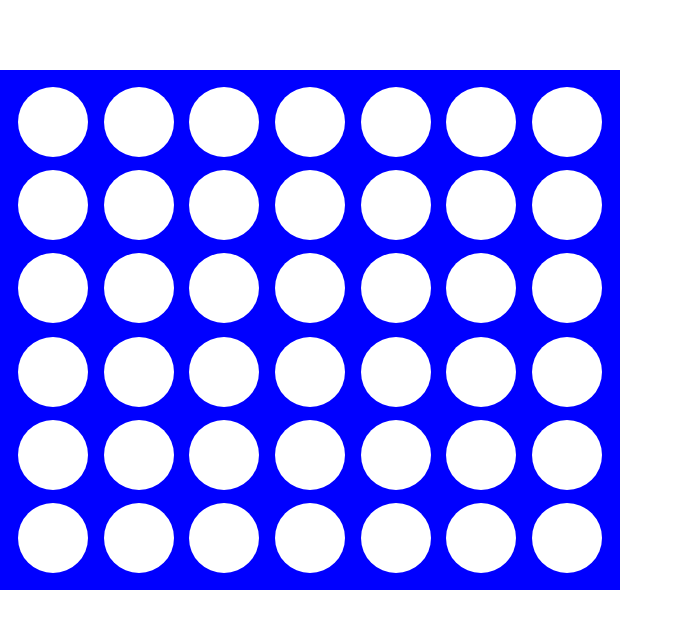
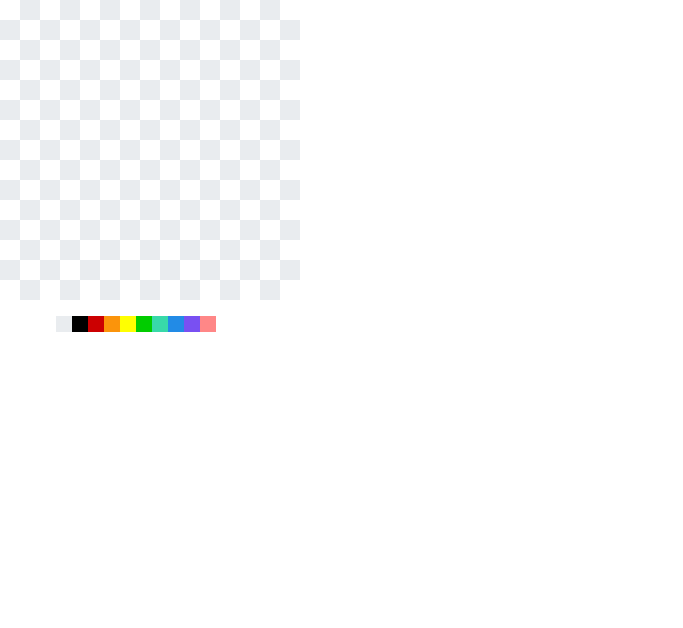
Before and after one commit to grumpycat808/react_greatfrontend, a React (Create React App) app: page / in a window 1280 px wide. Shown: the top 628 px of the page, without its empty margins (0-683 px from the left). Built offline with nearby package versions, Linux system fonts and the light colour scheme.

Commit message:
starting pixel art

```diff
--- a/src/App9.js
+++ b/src/App9.js
@@ -4,7 +4,8 @@ import { useState } from 'react'
 // import './image-carousel2.css'
 // import FileExplorer2 from './FileExplorer2'
 
-import ConnectFour from './ConnectFour'
+
+import PixelArt from './PixelArt'
 const images = [
     {
         src: 'https://picsum.photos/id/600/600/400',
@@ -47,7 +48,7 @@ export default function App() {
     }
     return (
         <div className="main">
-            <ConnectFour></ConnectFour>
+            <PixelArt></PixelArt>
         </div>
     )
 }
--- /dev/null
+++ b/src/Canvas.js
@@ -0,0 +1,19 @@
+import React from 'react'
+import './pixel-art.css'
+const grid = [];
+for (let index = 0; index < 15; index++) {
+    const newArr = [];
+    for (let j = 0; j < 15; j++) {
+        newArr.push(<div className='pixel'></div>)
+    }
+    grid.push(newArr)
+}
+function Canvas(props) {
+    return <div className='canvas'>{grid.map((row) => {
+        return <div className='row'>{row.map((cell) => {
+            return <div className='cell'></div>
+        })}</div>
+    })}</div>
+}
+
+export default Canvas
--- a/src/ConnectFour.js
+++ b/src/ConnectFour.js
@@ -4,51 +4,148 @@ import './connect-four.css'
 
 const getAvailableSlot = (column, boardState) => {
     for (let index = boardState.length - 1; index >= 0; index--) {
-
-        if(boardState[index][column] === '') return index;
+        if (boardState[index][column] === '') return index
     }
 
-    return -1;
+    return -1
 }
 function ConnectFour(props) {
-    const [boardState, setBoardState] = useState([
+    const defaultState = [
         ['', '', '', '', '', '', ''],
         ['', '', '', '', '', '', ''],
         ['', '', '', '', '', '', ''],
         ['', '', '', '', '', '', ''],
         ['', '', '', '', '', '', ''],
         ['', '', '', '', '', '', ''],
-    ])
-    const [player, setPlayer] = useState('yellow');
-    const checkWinner = (row, column) => {
+    ]
+    const [boardState, setBoardState] = useState(defaultState)
+    const [player, setPlayer] = useState('yellow')
+    const [winner, setWinner] = useState('')
+    const isInRange = (row, column) => {
+        return (
+            row < boardState.length &&
+            row >= 0 &&
+            column >= 0 &&
+            column < boardState[0].length
+        )
+    }
+    const hasWinner = (row, column) => {
+        console.log('row', row)
+        console.log('column', column)
+        let counter = 1
+        let chips = 1
+        while (
+            isInRange(row - counter, column) &&
+            boardState[row - counter][column] == player
+        ) {
+            counter++
+            chips++
+        }
+        counter = 1
+        while (
+            isInRange(row + counter, column) &&
+            boardState[row + counter][column] == player
+        ) {
+            counter++
+            chips++
+        }
+        counter = 1
+        if (chips >= 4) {
+            console.log('winner')
+            return true
+        }
 
+        chips = 1
+
+        while (
+            isInRange(row, column + counter) &&
+            boardState[row][column + counter] == player
+        ) {
+            counter++
+            chips++
+        }
+        counter = 1
+        while (
+            isInRange(row, column - counter) &&
+            boardState[row][column - counter] == player
+        ) {
+            counter++
+            chips++
+        }
+        counter = 1
+        if (chips >= 4) {
+            console.log('winner')
+            return true
+        }
+        chips = 1
+
+        while (
+            isInRange(row - counter, column + counter) &&
+            boardState[row - counter][column + counter] == player
+        ) {
+            counter++
+            chips++
+        }
+
+        counter = 1
+        while (
+            isInRange(row + counter, column - counter) &&
+            boardState[row + counter][column - counter] == player
+        ) {
+            counter++
+            chips++
+        }
+        counter = 1
+        if (chips >= 4) {
+            console.log('winner')
+            return true
+        }
+
+        return false
     }
     const handleClick = (column) => {
-        const availableSlot = getAvailableSlot(column, boardState);
-        const newBoard = boardState.map(row => [...row]);
-        if(availableSlot === -1) return;
-        newBoard[availableSlot][column] = player;
-        setBoardState(newBoard);
-        setPlayer(player === 'yellow' ? 'red' : 'yellow');
+        const availableSlot = getAvailableSlot(column, boardState)
+        const newBoard = boardState.map((row) => [...row])
+        if (availableSlot === -1) return
+        newBoard[availableSlot][column] = player
+        setBoardState(newBoard)
+        if (!hasWinner(availableSlot, column)) {
+            setPlayer(player === 'yellow' ? 'red' : 'yellow')
+        } else {
+            setWinner(player)
+            // setBoardState(defaultState);
         }
-    const isInRange = (row, column) => {
-        return row < boardState.length && column < boardState[0].length;
     }
-    const checkTie = () => {
-
-    }
+    const checkTie = () => {}
     return (
         <>
-           <div className="row top">{boardState[0].map((_, index) => <div key={index} onClick={() => handleClick(index)} className={player == 'yellow' ? 'yellow circle' : 'red circle'}></div>)}</div>
+            <div className="row top">
+                {boardState[0].map((_, index) => (
+                    <div
+                        key={index}
+                        onClick={() => handleClick(index)}
+                        className={
+                            player == 'yellow' ? 'yellow circle' : 'red circle'
+                        }
+                    ></div>
+                ))}
+            </div>
             <div className="board">
                 {boardState.map((row, rowIndex) => (
                     <div className="row" key={rowIndex}>
                         {row.map((circle, colIndex) => (
-                        <div key={colIndex} className={'slot ' + boardState[rowIndex][colIndex]}></div>
+                            <div
+                                key={colIndex}
+                                className={
+                                    'slot ' + boardState[rowIndex][colIndex]
+                                }
+                            ></div>
                         ))}
                     </div>
                 ))}
-        </div></>
+            </div>
+            {winner !== '' && <p>{winner} has won!</p>}
+        </>
     )
 }
 
--- /dev/null
+++ b/src/PixelArt.js
@@ -0,0 +1,39 @@
+import React, { useState } from 'react'
+import Canvas from './Canvas.js';
+import './pixel-art.css'
+const COLORS = {
+    white: '#fff',
+    gray: '#e9ecef',
+    black: '#000',
+    red: '#cc0001',
+    orange: '#fb940b',
+    yellow: '#ffff01',
+    green: '#01cc00',
+    teal: '#38d9a9',
+    blue: '#228be6',
+    purple: '#7950f2',
+    beige: '#ff8787',
+  };
+
+function PixelArt(props) {
+
+    const [drawColor, setDrawColor] = useState(COLORS.black)
+    return (
+        <div>
+            <Canvas></Canvas>
+            <div className="row">
+                <div className="action"></div>
+
+            </div>
+            <ul className="colors">
+            {Object.entries(COLORS).map(([color, hex]) => (
+            <li key={color}>
+                <span onClick={() => setDrawColor(color)} className='color' style={{ backgroundColor: hex }}></span>
+            </li>
+        ))}
+                </ul>
+        </div>
+    )
+}
+
+export default PixelArt
--- /dev/null
+++ b/src/pixel-art.css
@@ -0,0 +1,41 @@
+.color {
+    display: inline-block;
+    height: 16px;
+    width: 16px;
+    cursor: pointer;
+}
+
+ul {
+    list-style: none;
+}
+
+.colors {
+    display: flex;
+
+}
+
+.canvas {
+    display: flex;
+    flex-direction: column;
+    height: 300px;
+    width: 300px;
+}
+
+.row {
+    display: flex;
+}
+
+.row:nth-child(even) .cell:nth-child(odd) {
+    background-color: #e9ecef;
+}
+
+.row:nth-child(odd) .cell:nth-child(even) {
+    background-color: #e9ecef;
+}
+
+
+.cell {
+    height: 20px;
+    width: 20px;
+    /* background-color: #e9ecef; */
+}
```
Also changed, not shown: src/connect-four.css (line endings or trailing spaces). Lines whose indentation alone changed are shown as unchanged.
